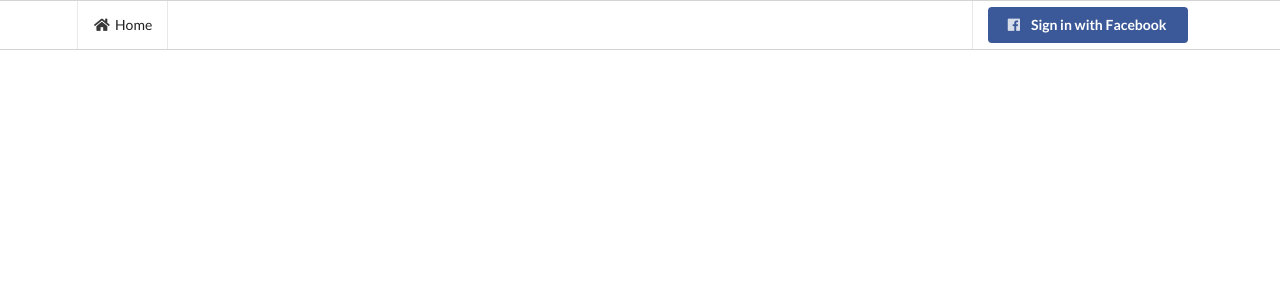
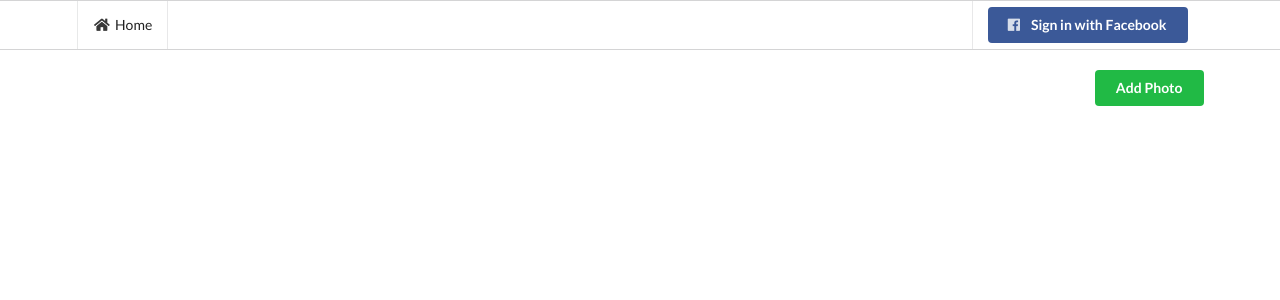
Before and after one commit to zuhrinurhuda/jepretgram, a Vue app in the folder client/: page / in a window 1280 px wide. Shown: the top 300 px of the page. Built offline with nearby package versions, Linux system fonts and the light colour scheme.

Commit message:
checkpont 3

```diff
--- a/client/src/App.vue
+++ b/client/src/App.vue
@@ -1,6 +1,5 @@
 <template>
   <div id="app">
-    <!-- <img src="./assets/logo.png"> -->
     <router-view/>
   </div>
 </template>
@@ -12,12 +11,5 @@ export default {
 </script>
 
 <style>
-#app {
-  /*font-family: 'Avenir', Helvetica, Arial, sans-serif;
-  -webkit-font-smoothing: antialiased;
-  -moz-osx-font-smoothing: grayscale;
-  text-align: center;
-  color: #2c3e50;
-  margin-top: 60px;*/
-}
+#app {}
 </style>
--- a/client/src/components/Home.vue
+++ b/client/src/components/Home.vue
@@ -1,5 +1,17 @@
 <template>
-  <Navbar/>
+  <div>
+    <Navbar/>
+    <main class="ui container">
+      <header class="ui stackable grid">
+        <div class="row">
+          <div class="column">
+            <button class="ui right floated positive button" @click="addPhotoModal">Add Photo</button>
+          </div>
+        </div>
+      </header>
+      <router-view/>
+    </main>
+  </div>
 </template>
 
 <script>
@@ -8,9 +20,17 @@
     name: 'Home',
     components: {
       Navbar
+    },
+    methods: {
+      addPhotoModal () {
+
+      }
     }
   }
 </script>
 
 <style lang="css">
+  main {
+    margin-top: 20px;
+  }
 </style>
--- a/client/src/vuex/index.js
+++ b/client/src/vuex/index.js
@@ -11,7 +11,7 @@ const store = new Vuex.Store({
   mutations,
   actions,
   state,
-  getters,
+  getters
 })
 
 export default store
```
Also changed, not shown: client/src/components/Galleries.vue (added, +11 -0 lines).
